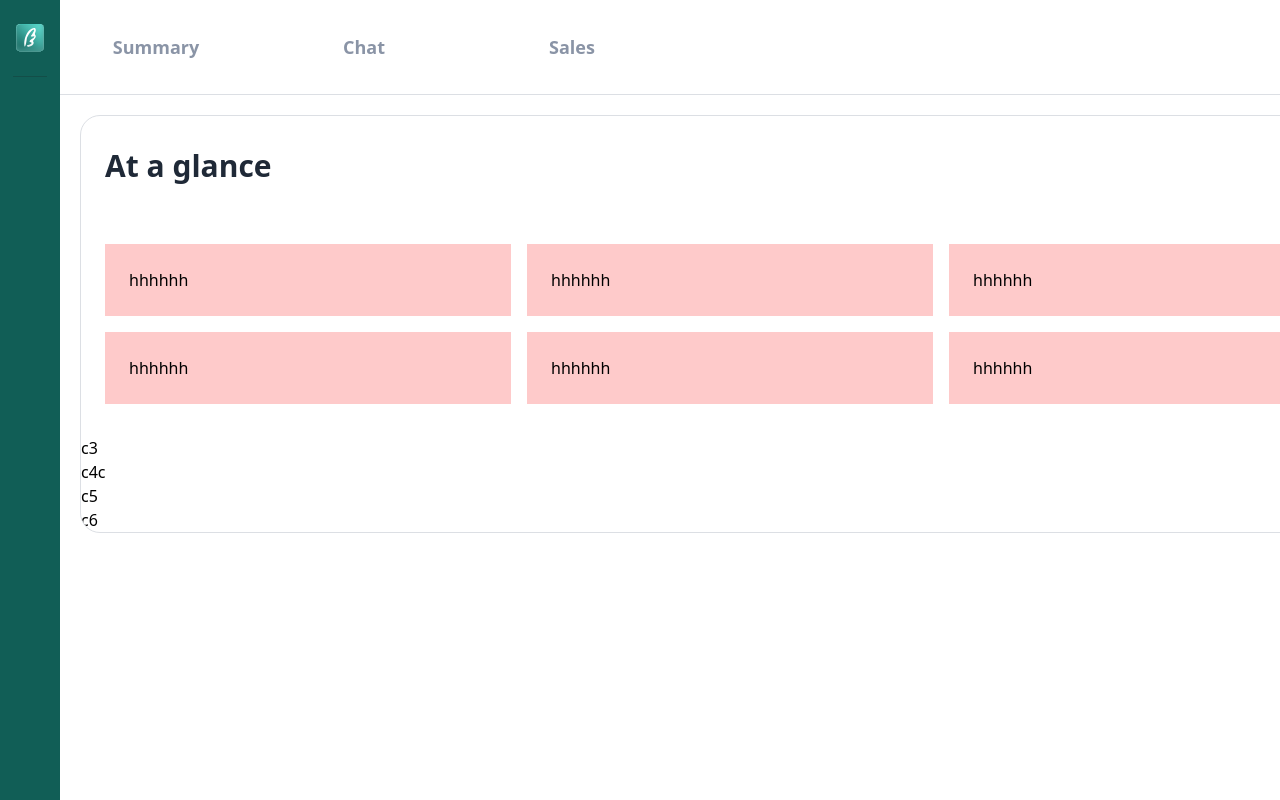
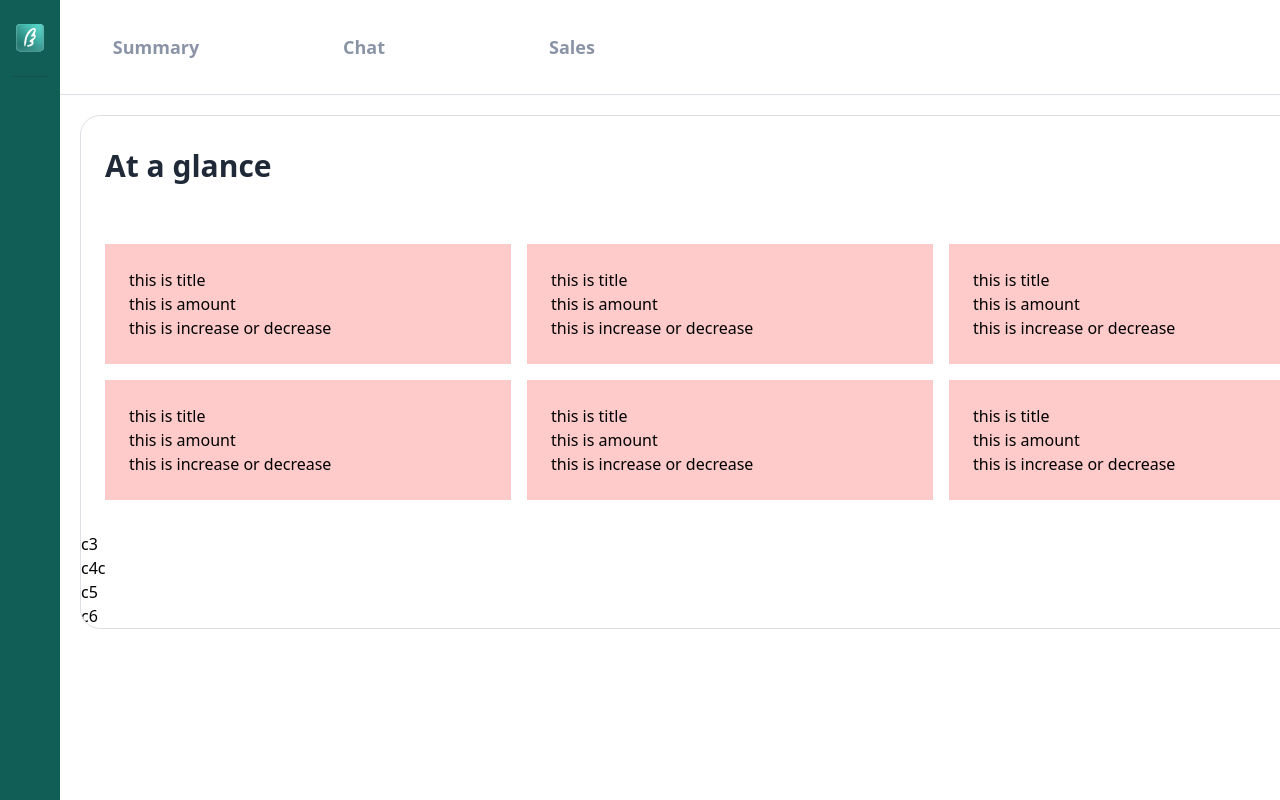
Before and after one commit to sanidhyarathore/Wingman, a React (Vite) app in the folder firstpage/: page / in a window 1280 px wide. Shown: the top 800 px of the page. Built offline with nearby package versions, Linux system fonts and the light colour scheme.

Commit message:
edits in card

```diff
--- a/firstpage/src/components/Card.jsx
+++ b/firstpage/src/components/Card.jsx
@@ -2,7 +2,11 @@ import React from 'react'
 
 function Card() {
     return (
-        <div className='p-6  w-max-[396px] w-fill bg-red-200'>hhhhhh</div>
+        <div className='p-6  w-max-[396px] w-fill bg-red-200'>
+            <div className=''>this is title</div>
+            <div className=''>this is amount</div>
+            <div className=''>this is increase or decrease</div>
+        </div>
     )
 }
 
```
